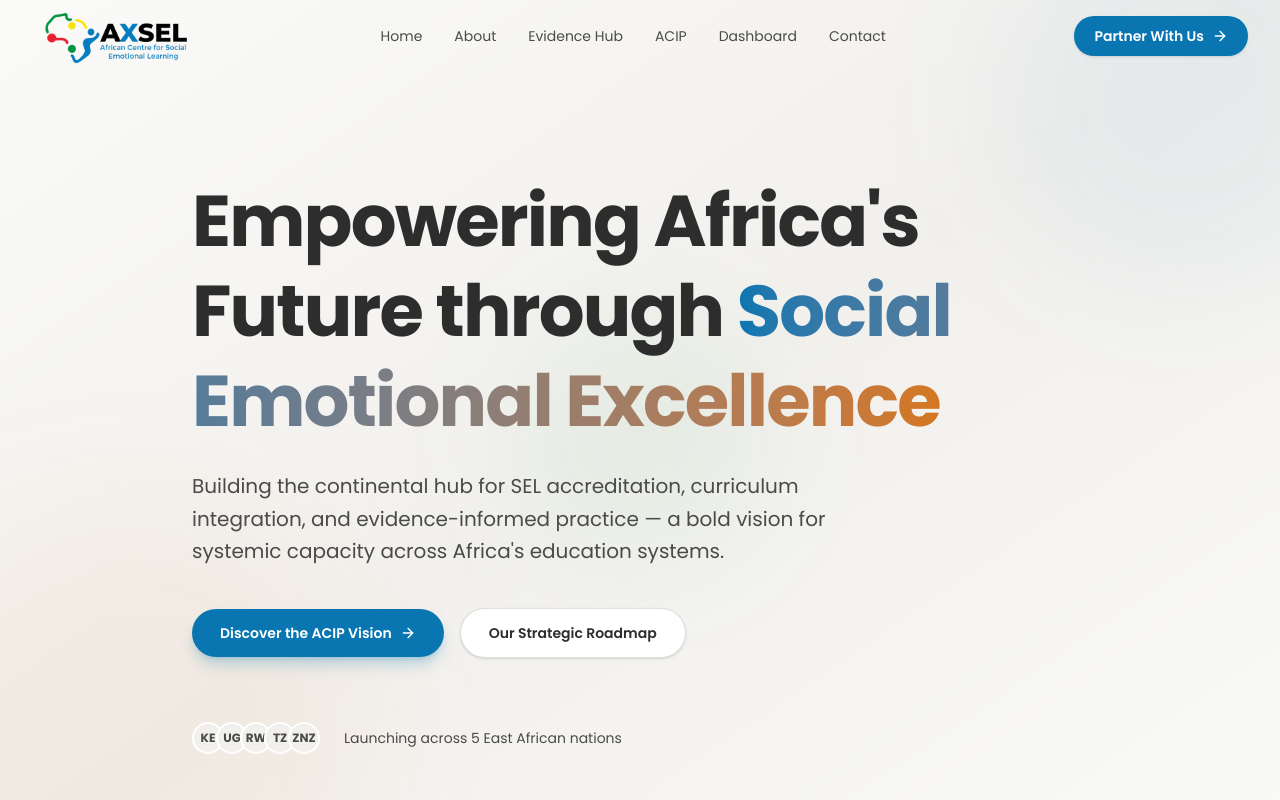
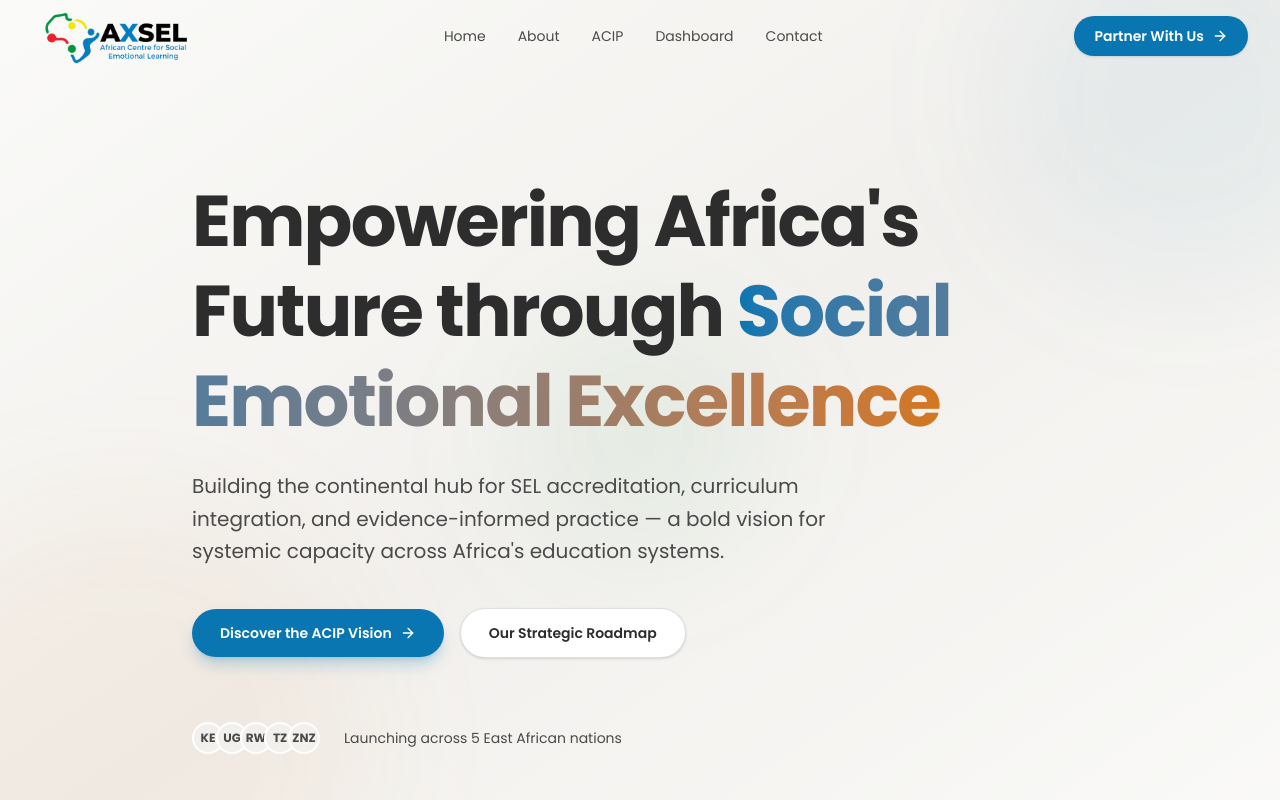
Before and after one commit to LGIHE/axsel_website, a React (Vite) app: page / in a window 1280 px wide. Shown: the top 800 px of the page. Built offline with nearby package versions, Linux system fonts and the light colour scheme.

Commit message:
Comment out Evidence Hub navigation link

```diff
--- a/src/components/Navbar.jsx
+++ b/src/components/Navbar.jsx
@@ -4,7 +4,7 @@ import { Menu, X, ArrowRight } from 'lucide-react';
 const navLinks = [
   { label: 'Home', href: '#home' },
   { label: 'About', href: '#legacy' },
-  { label: 'Evidence Hub', href: '#evidence' },
+  // { label: 'Evidence Hub', href: '#evidence' },
   { label: 'ACIP', href: '#acip' },
   { label: 'Dashboard', href: '#dashboard' },
   { label: 'Contact', href: '#contact' },
```
